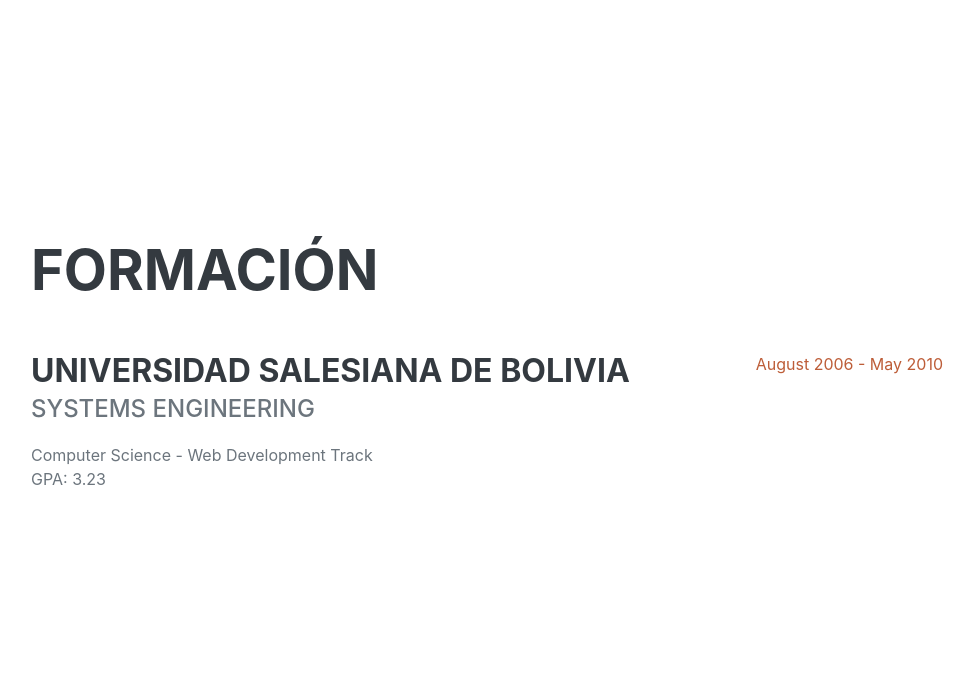
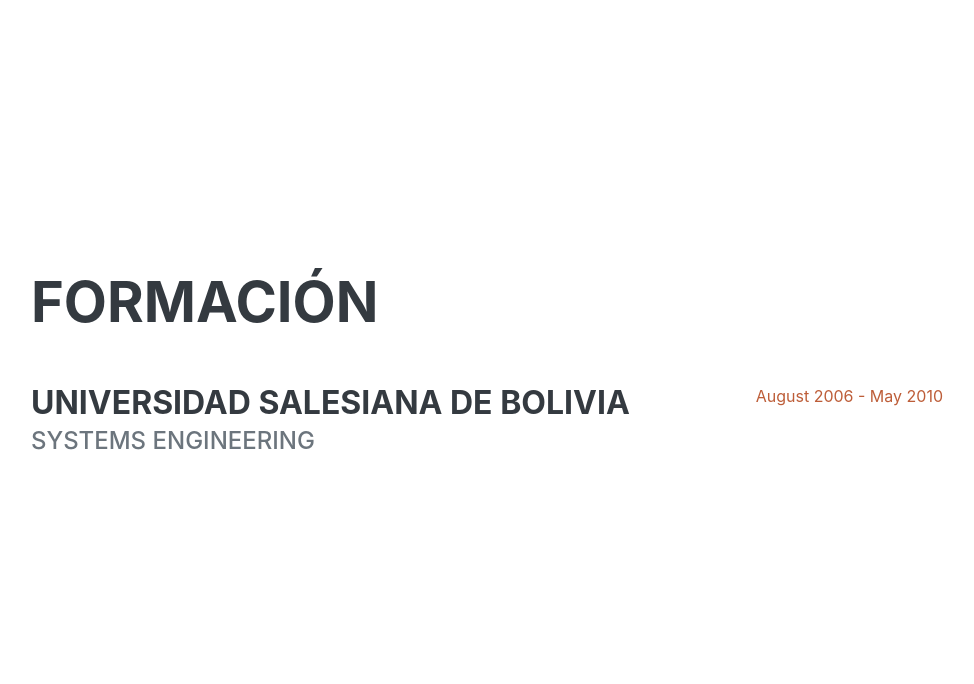
Before and after one commit to Giuliano-Parra/mi-portafolio-personal, a Django app: page / in a window 1280 px wide. Shown: the part 1606-2290 px from the top of the page, without its empty margins (289-1263 px from the left). Run offline with Django 5.2, Linux system fonts and the light colour scheme; some libraries are stand-ins or nearby versions; some web fonts are replaced.

Commit message:
cambios menores

```diff
--- a/templates/index.html
+++ b/templates/index.html
@@ -89,8 +89,7 @@
                         <div class="flex-grow-1">
                             <h3 class="mb-0">Universidad Salesiana de Bolivia</h3>
                             <div class="subheading mb-3">Systems Engineering</div>
-                            <div>Computer Science - Web Development Track</div>
-                            <p>GPA: 3.23</p>
+
                         </div>
                         <div class="flex-shrink-0"><span class="text-primary">August 2006 - May 2010</span></div>
                     </div>
@@ -109,7 +108,6 @@
                         <li class="list-inline-item"><i class="fab fa-js-square"></i></li>
 
                     </ul>
-
                 </div>
             </section>
             <hr class="m-0" />
```
